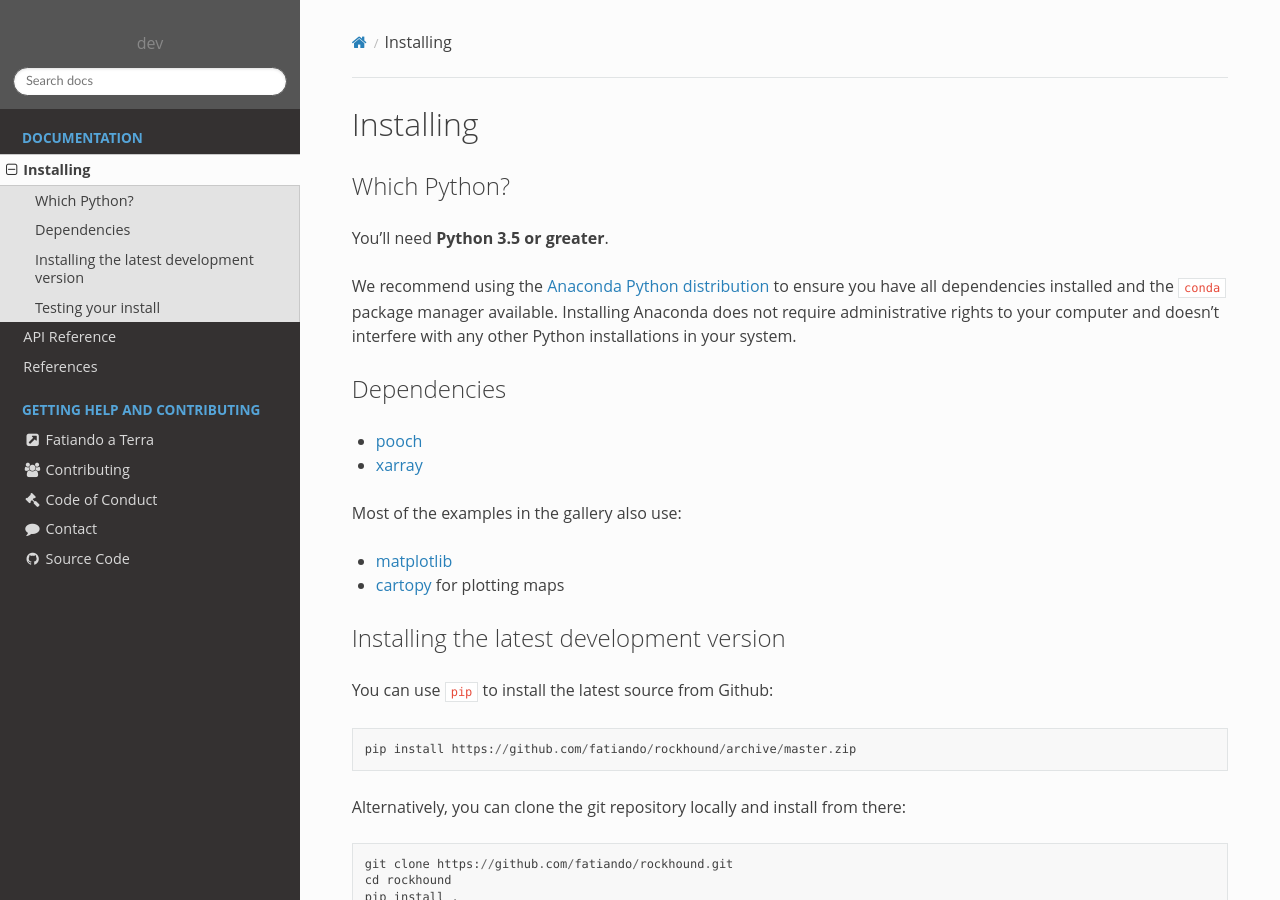
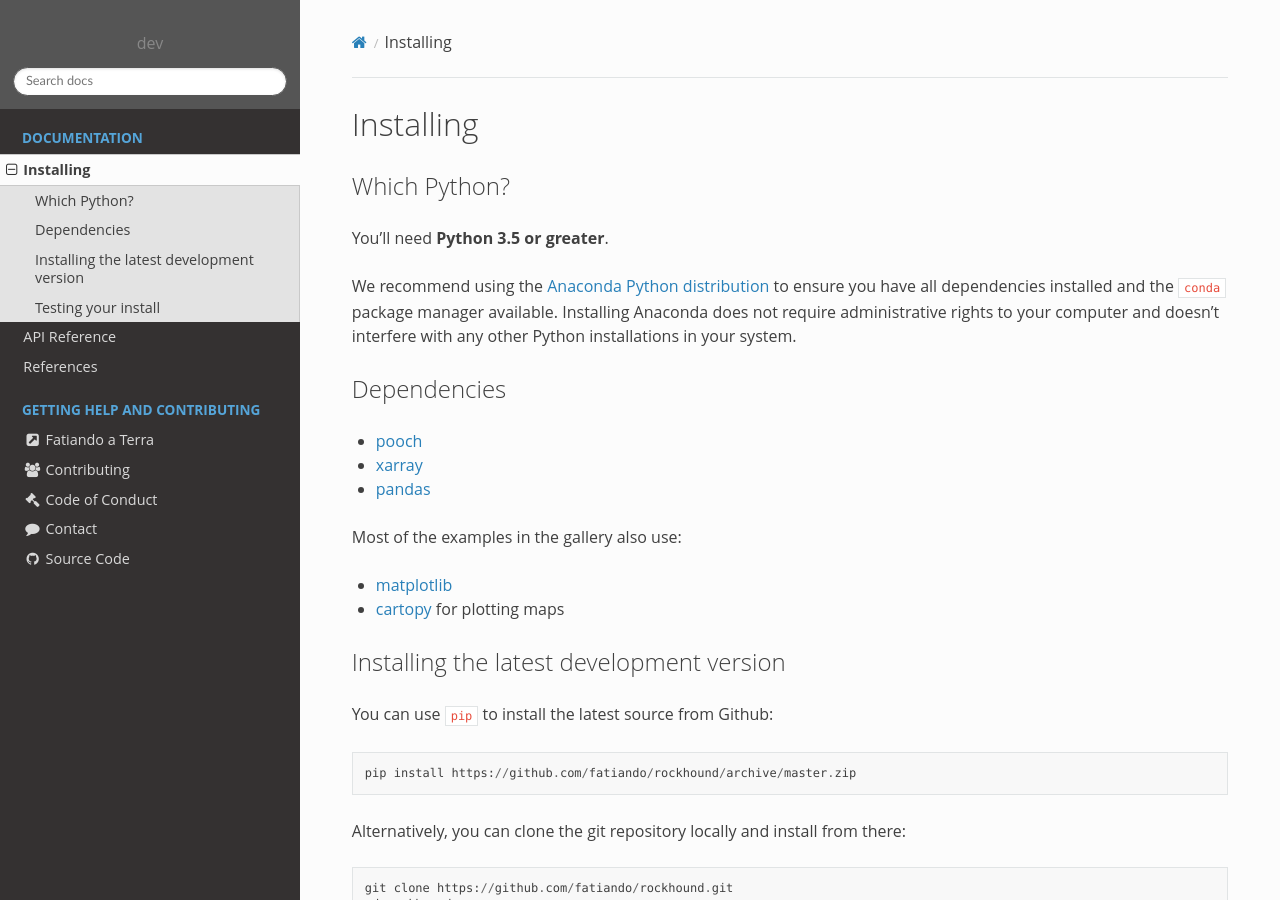
Before and after one commit to fatiando/rockhound, a Sphinx documentation site: the page built from doc/install.rst, in a window 1280 px wide and 900 px high. Built offline with Sphinx 7.4.7 and the Read the Docs theme 2.0.0, drawn with Linux system fonts in a browser that asks for light colours; pages that are not in the unit, such as notebooks, are missing from menus; comment, search, counter and statistics services are not loaded.

Commit message:
Add pandas as dependency

```diff
--- a/doc/conf.py
+++ b/doc/conf.py
@@ -30,6 +30,7 @@ extensions = [
 intersphinx_mapping = {
     "python": ("https://docs.python.org/3/", None),
     "xarray": ("http://xarray.pydata.org/en/stable/", None),
+    "pandas": ("http://pandas.pydata.org/pandas-docs/stable/", None),
     "cartopy": ("https://scitools.org.uk/cartopy/docs/latest/", None),
     "pooch": ("https://www.fatiando.org/pooch/latest/", None),
     "matplotlib": ("https://matplotlib.org/", None),
--- a/doc/install.rst
+++ b/doc/install.rst
@@ -21,6 +21,7 @@ Dependencies
 
 * `pooch <http://www.fatiando.org/pooch/>`__
 * `xarray <https://xarray.pydata.org/>`__
+* `pandas <https://pandas.pydata.org>`__
 
 Most of the examples in the :ref:`gallery` also use:
 
--- a/environment.yml
+++ b/environment.yml
@@ -7,6 +7,7 @@ dependencies:
     - pip
     - pooch
     - xarray
+    - pandas
     # Development requirements
     - matplotlib
     - cartopy
--- a/requirements.txt
+++ b/requirements.txt
@@ -1,2 +1,3 @@
 pooch
 xarray
+pandas
--- a/setup.py
+++ b/setup.py
@@ -38,7 +38,7 @@ PLATFORMS = "Any"
 PACKAGES = find_packages(exclude=["doc"])
 SCRIPTS = []
 PACKAGE_DATA = {"rockhound": ["registry.txt"]}
-INSTALL_REQUIRES = ["pooch", "xarray"]
+INSTALL_REQUIRES = ["pooch", "xarray", "pandas"]
 PYTHON_REQUIRES = ">=3.5"
 
 if __name__ == "__main__":
```
